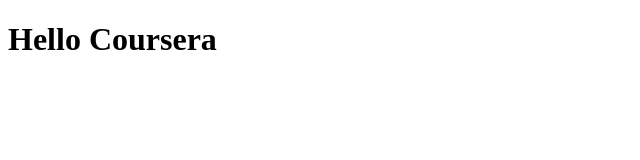
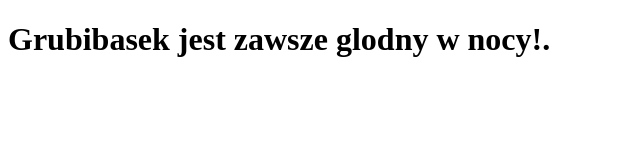
Before and after one commit to mariafalkiewicz3/coursera-test, a plain HTML site: page site/index.html in a window 1280 px wide. Shown: the whole page, without its empty margins (0-640 px from the left). Drawn offline with Linux system fonts and the light colour scheme.

Commit message:
Small addition to our page content

```diff
--- a/site/index.html
+++ b/site/index.html
@@ -4,6 +4,6 @@
 	<title>Hello Coursera</title>
 </head>
 <body>
-<h1>Hello Coursera
+<h1>Grubibasek jest zawsze glodny w nocy!.
 </body>
 </html>
```
